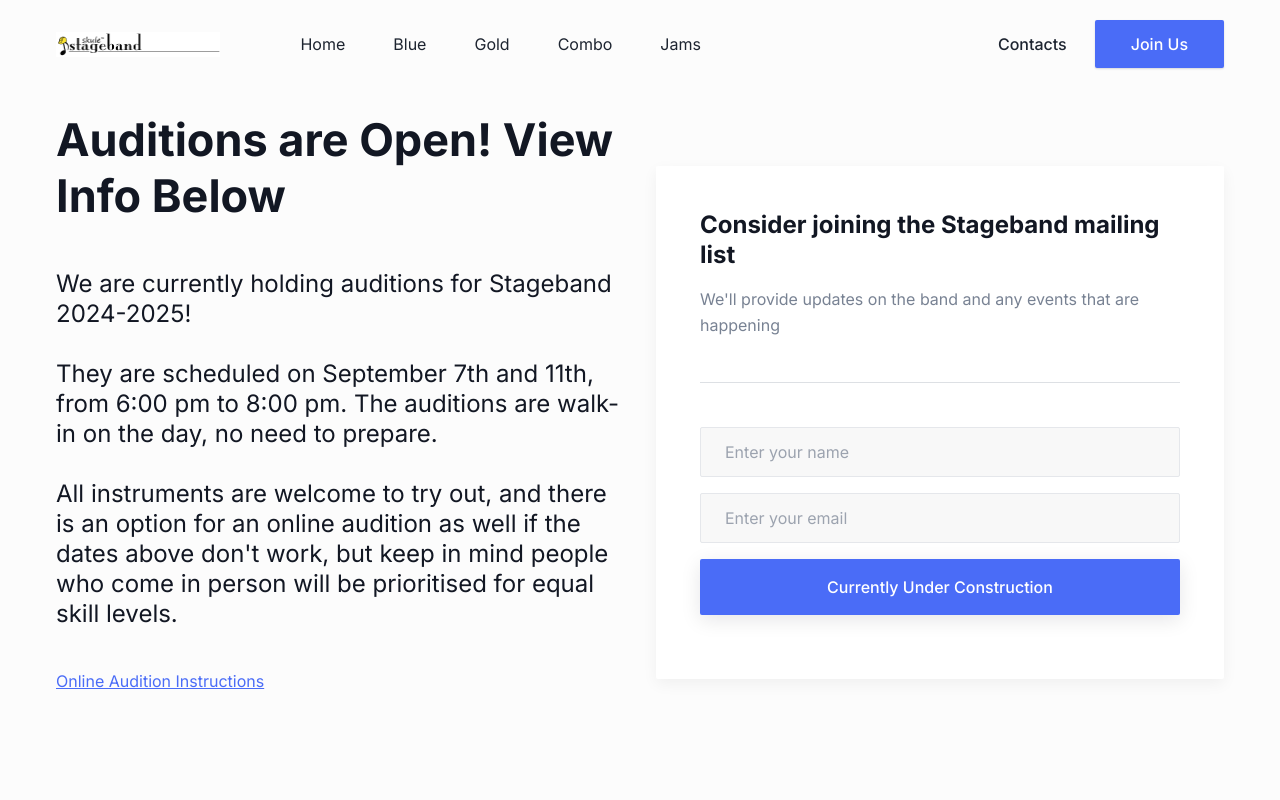
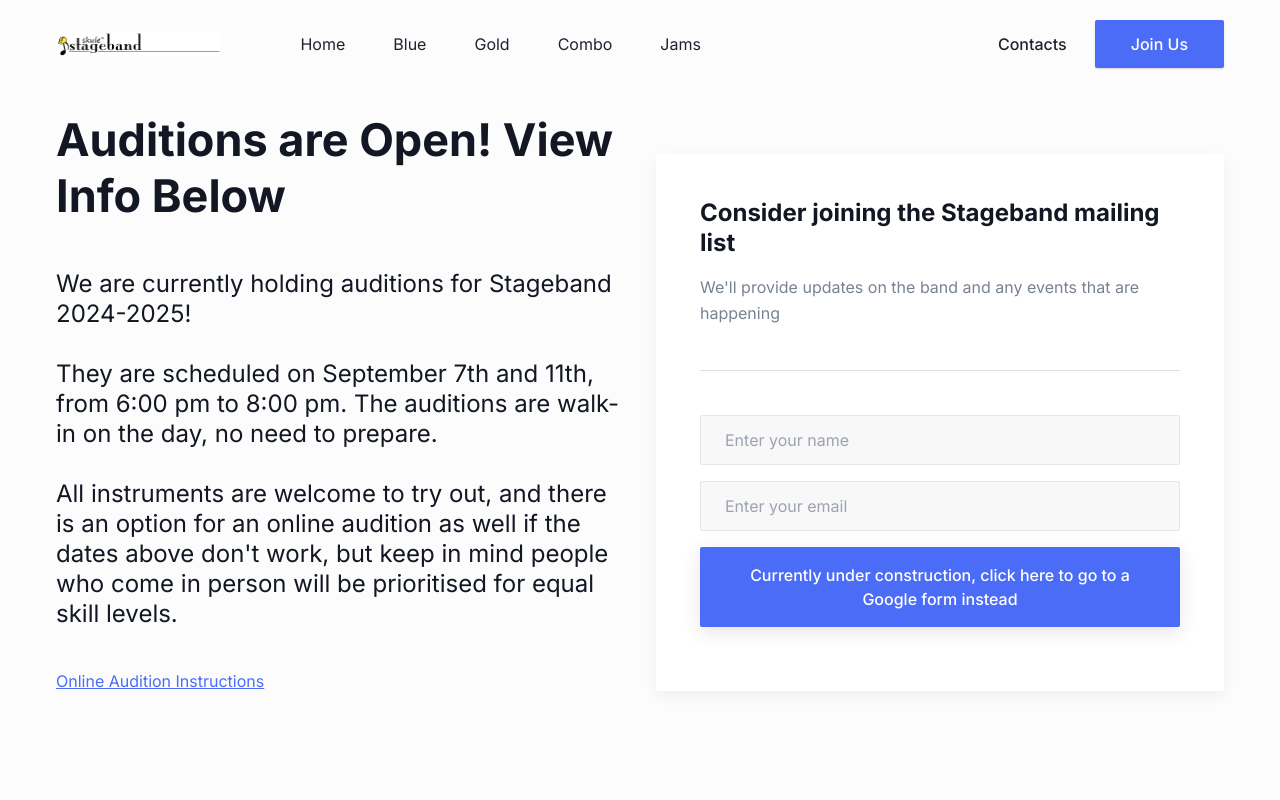
Before and after one commit to Sidd-T/UofT-Stageband-Website, a Next.js app: page /signup in a window 1280 px wide. Shown: the top 800 px of the page. Built offline with nearby package versions, Linux system fonts and the light colour scheme.

Commit message:
change blue text in card and about page, add mailing list link to join us page

```diff
--- a/src/app/blue/page.tsx
+++ b/src/app/blue/page.tsx
@@ -12,7 +12,7 @@ const BluePage = () => {
   const paragraph = <p>
   Stageband blue is a small to medium sized ensemble within stageband that is focused on improvisation. <br></br><br></br>
   With around 6-8 players, the band performs songs from The Real Book, as well as songs picked and arranged by the members of the band. <br></br><br></br>
-  The band is a great learning environment and is one of the best ways for musicians new to jazz to start improvising and playing jazz.
+  The band performs at many events through the year like SUDS and nocturne, and explores many different styles of music.
 
   </p>
 
--- a/src/components/Cards/cardData.tsx
+++ b/src/components/Cards/cardData.tsx
@@ -13,7 +13,7 @@ const cardData: Card[] = [
     id: 2,
     title: "Stageband Blue",
     paragraph:
-      "A smaller musical group focusing on improvisation, Stageband Blue is a great place for musicians to grow their skills.",
+      "A smaller musical group focusing on improvisation, Stageband Blue explores a wide range of music from all styles.",
     image: "/images/_blue/blue-1.jpg",
     link: "/blue",
   },
--- a/src/components/Contact/NewsLetterBox.tsx
+++ b/src/components/Contact/NewsLetterBox.tsx
@@ -23,11 +23,13 @@ const NewsLetterBox = () => {
           placeholder="Enter your email"
           className="border-stroke mb-4 w-full rounded-sm border bg-[#f8f8f8] px-6 py-3 text-base text-body-color outline-none focus:border-primary dark:border-transparent dark:bg-[#2C303B] dark:text-body-color-dark dark:shadow-two dark:focus:border-primary dark:focus:shadow-none"
         />
-        <input
-          type="submit"
-          value="Currently Under Construction"
-          className="mb-5 flex w-full cursor-pointer items-center justify-center rounded-sm bg-primary px-9 py-4 text-base font-medium text-white shadow-submit duration-300 hover:bg-primary/90 dark:shadow-submit-dark"
-        />
+        <a target="_blank" href={"https://docs.google.com/forms/d/e/1FAIpQLSe3ddn52csM892-ytxV1uDBDiGiZF52nup8l0tibJLLU-NqKA/viewform?usp=sf_link"}>
+          <input
+            type="submit"
+            value="Currently under construction, click here to go to a Google form instead"
+            className="mb-5 text-wrap flex w-full cursor-pointer items-center justify-center rounded-sm bg-primary px-9 py-4 text-base font-medium text-white shadow-submit duration-300 hover:bg-primary/90 dark:shadow-submit-dark"
+          />
+        </a>
       </div>
     </div>
   );
```
